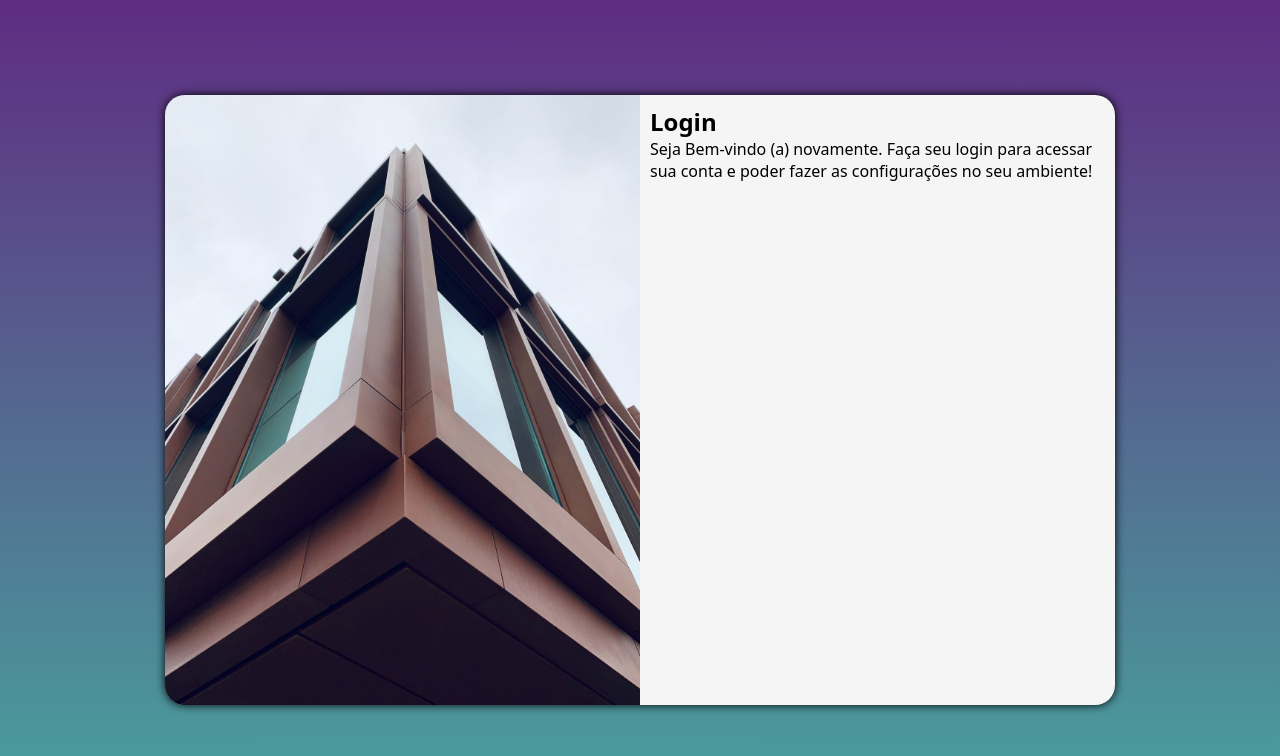
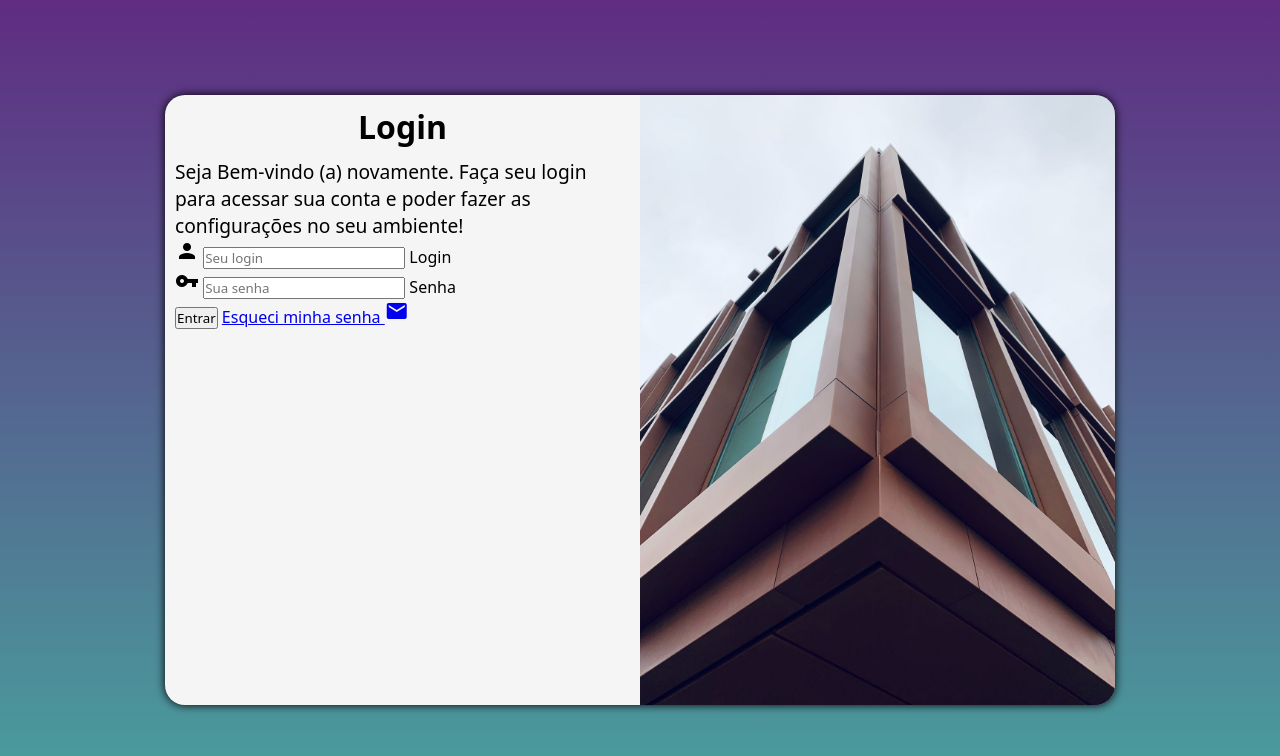
Before and after one commit to gabrielmoraesdepaula/projeto-login, a plain HTML site: page index.html in a window 1280 px wide. Drawn offline with Linux system fonts and the light colour scheme.

Commit message:
arrumando direitinho meu codigo

```diff
--- a/estilos/media-query.css
+++ b/estilos/media-query.css
@@ -41,13 +41,21 @@ Tv: 1201px para cima
     }
 
     section#login > div#imagem {
-        float: left;
+        float: right;
         width: 50%;
         height: 100%;
     }
 
     section#login > div#formulario {
-        float: right;
+        float: left;
         width: 50%;
     }
+
+    div#formulario > h1 {
+        font-size: 2em;
+    }
+
+    div#formulario > p {
+        font-size: 1.2em;
+    }
 }
--- a/estilos/style.css
+++ b/estilos/style.css
@@ -53,5 +53,13 @@ section#login > div#imagem {
 section#login > div#formulario {
     display: block;
     padding: 10px;
+}
 
+div#formulario > h1 {
+    text-align: center;
+    margin-bottom: 10px;
 }
+
+div#formulario > p {
+    font-size: 0.8em;
+}
--- a/index.html
+++ b/index.html
@@ -4,6 +4,7 @@
     <meta charset="UTF-8">
     <meta name="viewport" content="width=device-width, initial-scale=1.0">
     <title>Login</title>
+    <link rel="stylesheet" href="https://fonts.googleapis.com/icon?family=Material+Icons">
     <link rel="stylesheet" href="estilos/style.css">
     <link rel="stylesheet" href="estilos/media-query.css">
 </head>
@@ -15,8 +16,19 @@
         <div id="formulario">
         <h1>Login</h1>
         <p>Seja Bem-vindo (a) novamente. Faça seu login para acessar sua conta e poder fazer as configurações no seu ambiente!</p>
-        <form action="login.php" method="post">
-
+        <form action="login.php" method="post" autocomplete="on">
+        <div class="campo">
+            <i class="material-icons">person</i>
+            <input type="email" name="login" id="ilogin" placeholder="Seu login" autocomplete="email" required maxlength="32">
+            <label for="ilogin">Login</label>
+        </div class="campo">
+        <div>
+            <i class="material-icons">vpn_key</i>
+            <input type="password" name="senha" id="isenha" placeholder="Sua senha" autocomplete="current-password" required minlength="8">
+            <label for="isenha">Senha</label>
+        </div>
+        <input type="submit" value="Entrar">
+        <a href="esqueci.html">Esqueci minha senha <i class="material-icons">mail</i></a>
         </form>
         </div>
         </section>
```
